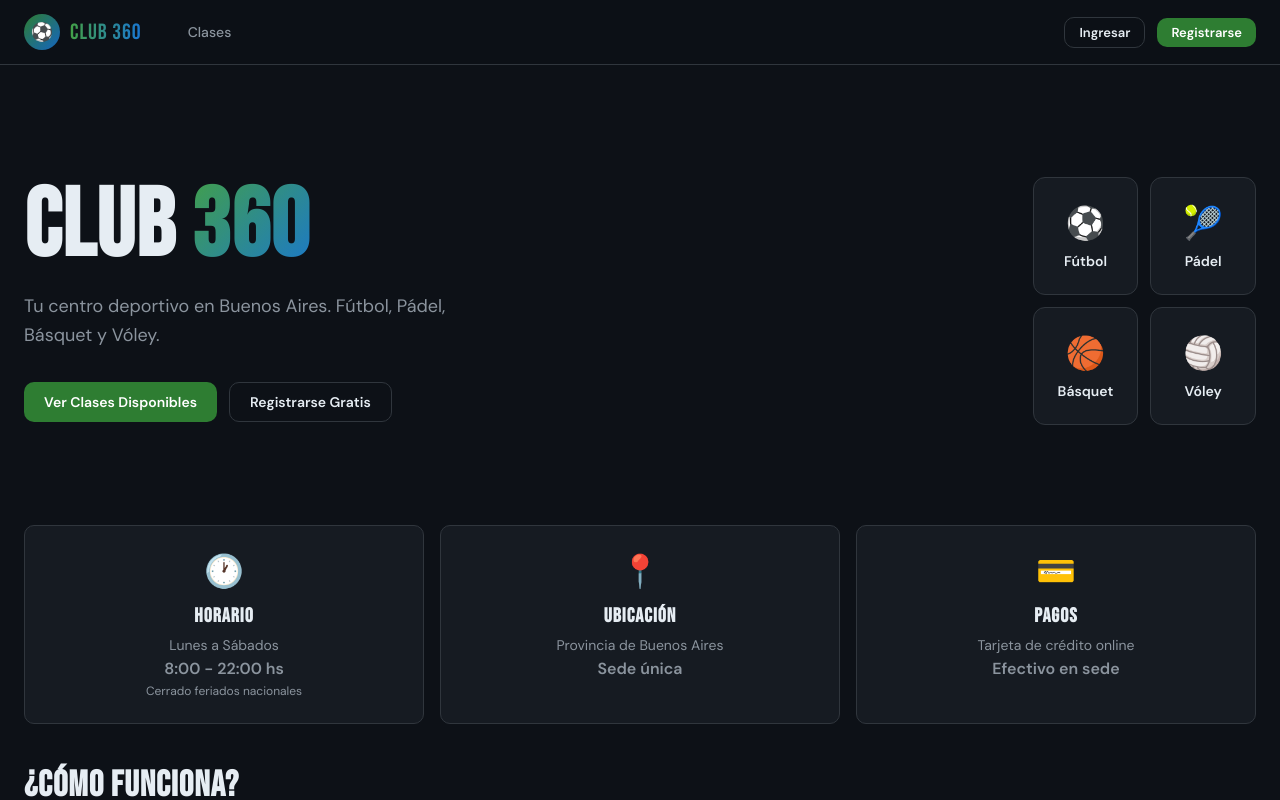
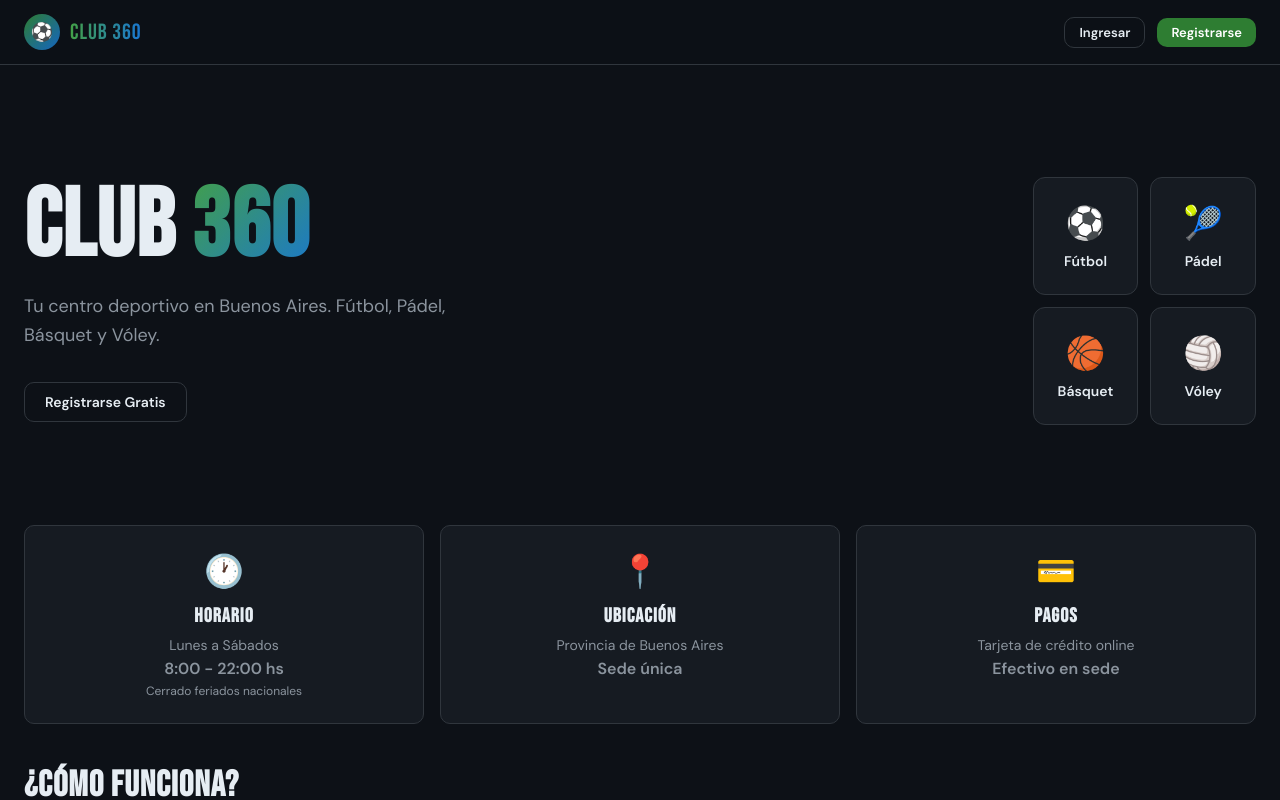
Before and after one commit to martimartineez/paginaclub360, a Vue app in the folder Club360/frontend/: page / in a window 1280 px wide. Shown: the top 800 px of the page. Built offline with nearby package versions, Linux system fonts and the light colour scheme.

Commit message:
cambio de boton ver clases

```diff
--- a/Club360/frontend/src/App.vue
+++ b/Club360/frontend/src/App.vue
@@ -8,8 +8,8 @@
         </router-link>
 
         <div class="nav-links">
-          <router-link to="/clases" class="nav-link">Clases</router-link>
           <template v-if="auth.isAuthenticated">
+            <router-link to="/clases" class="nav-link">Ver Clases Disponibles</router-link>
             <router-link to="/mis-reservas" class="nav-link">Mis Reservas</router-link>
             <template v-if="auth.isAdmin || auth.isEmpleado">
               <router-link to="/admin/usuarios" class="nav-link">Usuarios</router-link>
--- a/Club360/frontend/src/views/Inicio.vue
+++ b/Club360/frontend/src/views/Inicio.vue
@@ -5,7 +5,9 @@
         <h1>CLUB <span class="gradient-text">360</span></h1>
         <p class="hero-subtitle">Tu centro deportivo en Buenos Aires. Fútbol, Pádel, Básquet y Vóley.</p>
         <div class="hero-actions">
-          <router-link to="/clases" class="btn btn-primary">Ver Clases Disponibles</router-link>
+          <template v-if="auth.isAuthenticated">
+            <router-link to="/clases" class="btn btn-primary">Ver Clases Disponibles</router-link>
+          </template>
           <router-link to="/registro" class="btn btn-outline" v-if="!auth.isAuthenticated">Registrarse Gratis</router-link>
         </div>
       </div>
```
